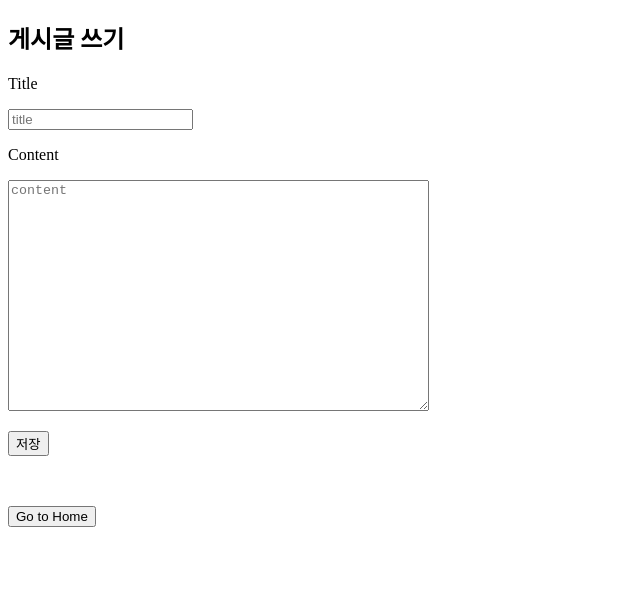
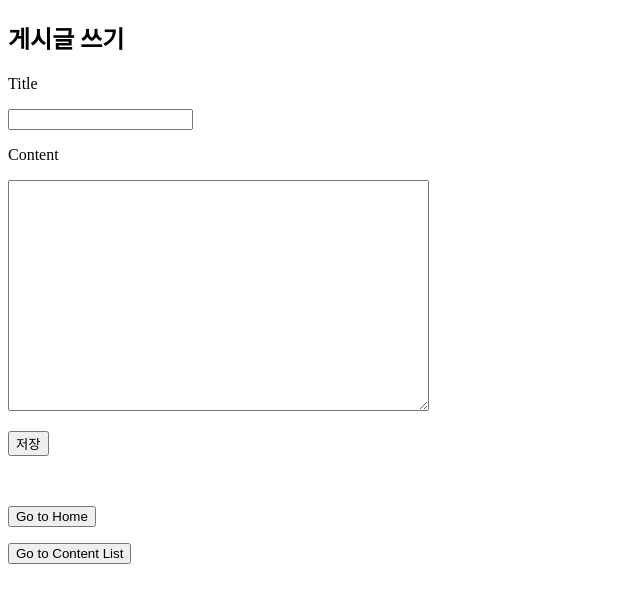
Before and after one commit to hseoy05/FourthAssignment, a React (Vite) app in the folder frontend/vite-project/: page /create/writecontent in a window 1280 px wide. Shown: the top 602 px of the page, without its empty margins (0-640 px from the left). Built offline with nearby package versions, Linux system fonts and the light colour scheme.

Commit message:
edit 안됨...

```diff
--- a/frontend/vite-project/src/pages/Create/WriteContent.jsx
+++ b/frontend/vite-project/src/pages/Create/WriteContent.jsx
@@ -4,22 +4,15 @@ import {useNavigate} from 'react-router-dom';
 const WriteContent = () => {
     const navigate = useNavigate();
 
-    const [content, setContent] = useState({
-        title: '',
-        body: ''
-    });
-
-    const handleChange = (e) => {
-        const {name, value} = e.target;
-        setContent({ ...content, [name]: value});
-    };
+    const [title, setTitle]=useState('');
+    const [content, setContent] = useState('');
 
     const handleSubmit = async(e)=>{
         e.preventDefault();
         const res = await fetch('http://localhost:8800/posts', {
             method: "POST",
             headers: {"Content-Type": "application/json"},
-            body: JSON.stringify(form),
+            body: JSON.stringify({title, content}),
         });
         const data = await res.json();
         if(data.success) alert('작성 완료');
@@ -32,14 +25,15 @@ const WriteContent = () => {
             <form onSubmit={handleSubmit}>
                 <div>
                     <p>Title</p>
-                    <input name = "title" type="text" placeholder="title" onChange={handleChange}/>
+                    <input name = "title" value={title} type="text" onChange={(e)=> setTitle(e.target.value)}/>
                     <p>Content</p>
-                    <textarea name = "content" placeholder="content" rows="15" cols="50" onChange={handleChange}></textarea>
+                    <textarea name = "content" value={content} rows="15" cols="50" onChange={(e)=>setContent(e.target.value)}></textarea>
                 </div>
                 <p><button type="submit">저장</button></p>
             </form>
             <br></br>
             <p><button onClick={()=>{navigate('/home')}}>Go to Home</button></p>
+            <p><button onClick={()=>{navigate('/read/list')}}>Go to Content List</button></p>
         </div>
     );
 };
--- a/frontend/vite-project/src/pages/Update/EditContent.jsx
+++ b/frontend/vite-project/src/pages/Update/EditContent.jsx
@@ -2,35 +2,58 @@ import React, {useState, useEffect} from 'react';
 import {useParams, useNavigate} from 'react-router-dom';
 
 const EditContent=()=>{
-    const{id}= useParams();
+    const {id}= useParams();
     const navigate = useNavigate();
     const [contents, setContents] = useState({title: '', content:''});
 
     useEffect(()=>{
-        fetch('http://localhost:8800/posts/${id}').then(res=>res.json()).then(data=>SVGAnimateTransformElement({title:data.title, content: data.content}));
+        fetch(`http://localhost:8800/posts/${id}`).then(res=>res.json())
+        .then((data)=>setContents({title:data.title, content: data.content}));
     },[id]);
 
     const handleChange = (e) =>{
-        SVGAnimateTransformElement({ ...formControlClasses, [e.target.name]: e.target.value});
+        const {name, value} = e.target;
+        setContents((prev)=>({...prev, [name]: value}));
     };
 
     const handleSubmit = async (e) =>{
         e.preventDefault();
-        const res=await fetch('http://localhost:8800/posts/${id}',{
-            method:'PUT',
-            headers:{'Content-Type':'application/json'},
-            body: JSON.stringify(form),
-        });
-        const data = await res.json();
-        if(data.success) navigate('/posts/${id}');
-        else alert('failed');
+        console.log('🔧 handleSubmit 실행됨');
+        try{
+            const res=await fetch(`http://localhost:8800/posts/${id}`,{
+              method:'PUT',
+              headers:{'Content-Type':'application/json'},
+              body: JSON.stringify(contents),
+            });
+            const text = await res.text();
+            console.log('서버 응답:', text);
+
+            let data;
+            try{
+                data = JSON.parse(text);
+            } catch (parseError){
+                console.error('파싱 실패', parseError);
+            }
+            if(data.success){
+                alert('edit success!');
+                navigate(`/home`);
+            }
+            else alert('failed');
+        } catch (err){
+            alert('error!');
+            console.log(err);
+        }
     };
 
     return (
         <form onSubmit={handleSubmit}>
-            <input name = 'title' value={form.title} onChange = {handleChange}/>
-            <textarea name='content' value = {form.content} onChange={handleChange}/>
-            <button type='submit'>수정</button>
+            <div>
+                <p>Title</p>
+                <input name = 'title' value={contents.title} onChange = {handleChange}/>
+                <p>Content</p>
+                <textarea name='content' value = {contents.content} onChange={handleChange}></textarea>
+            </div>
+            <p><button type="submit">수정</button></p>
         </form>
     );
 };
```
Also changed, not shown: 1 other file (tests, documents, lock files or other folders).
